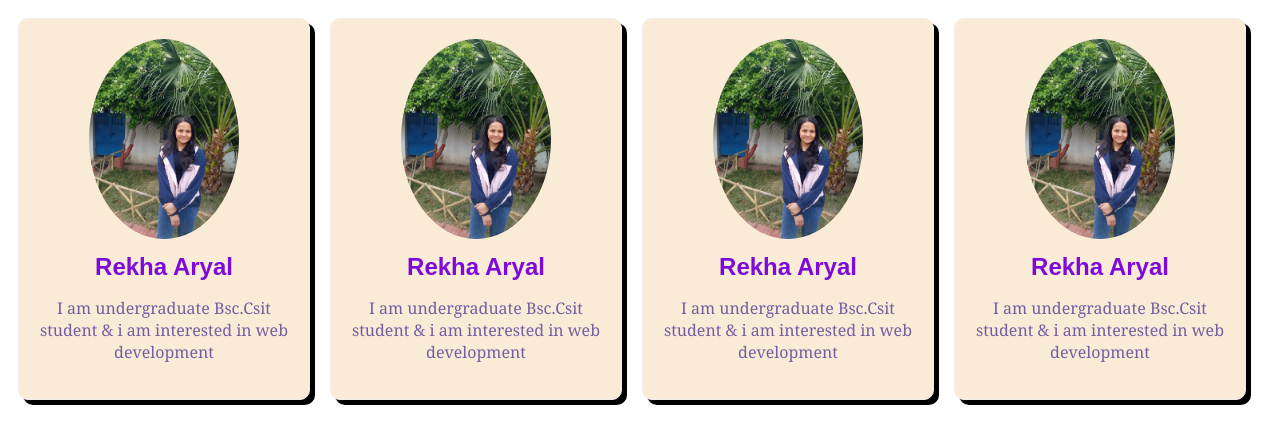
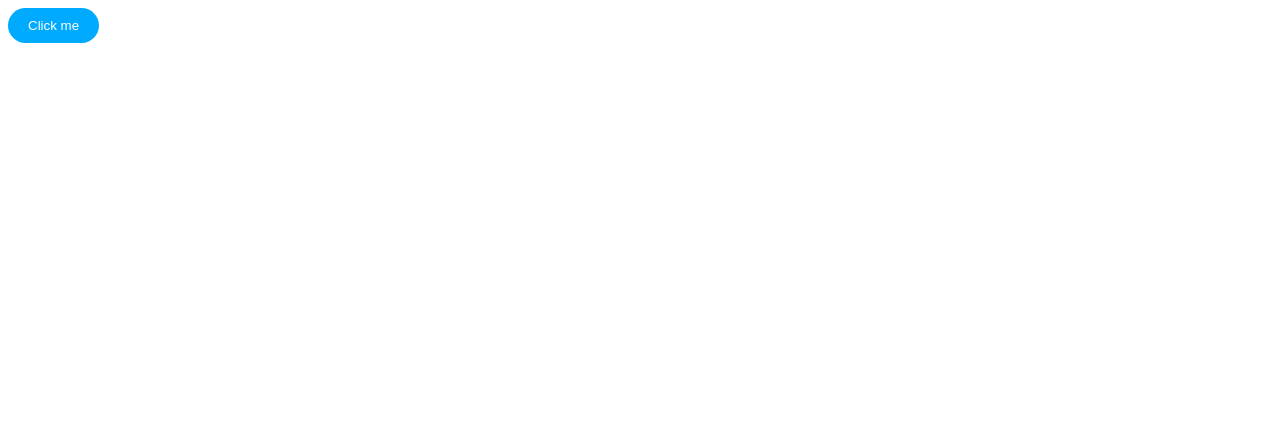
Before and after one commit to rekhaaryal/react-learning-journey, a React (Vite) app in the folder my-react-app/: page / in a window 1280 px wide. Shown: the top 444 px of the page. Built offline with nearby package versions, Linux system fonts and the light colour scheme.

Commit message:
learn how to add external css

```diff
--- a/my-react-app/src/App.jsx
+++ b/my-react-app/src/App.jsx
@@ -2,19 +2,17 @@
 // import Header from './Header.jsx'
 // import Footer from './Footer.jsx'
 // import Food from './Food.jsx'
-import Card from './Card.jsx'
+// import Card from './Card.jsx'
+import Button from './Button.jsx'
+
 function App() {
 
-  return(
-  <>
+  return(<Button/>);
+    // <>
+  // <Button/>
+  // </>
 
-  <Card />
-  <Card />
-  <Card />
-  <Card />
-  </>
 
-  );
 }
 
 export default App
--- /dev/null
+++ b/my-react-app/src/Button.jsx
@@ -0,0 +1,7 @@
+
+
+function Button(){
+     return(<button className="button">Click me</button>);
+}
+
+export default Button
--- a/my-react-app/src/index.css
+++ b/my-react-app/src/index.css
@@ -29,3 +29,12 @@
   font-family: Cambria, Cochin, Georgia, Times, 'Times New Roman', serif;
   color: rgba(98, 77, 155, 0.895);
 }
+
+.button{
+  background-color: hsl(200, 100% , 50%);
+  color: white;
+  padding: 10px 20px;
+  border-radius: 55px;
+  border: none;
+  cursor: pointer;
+}
```
